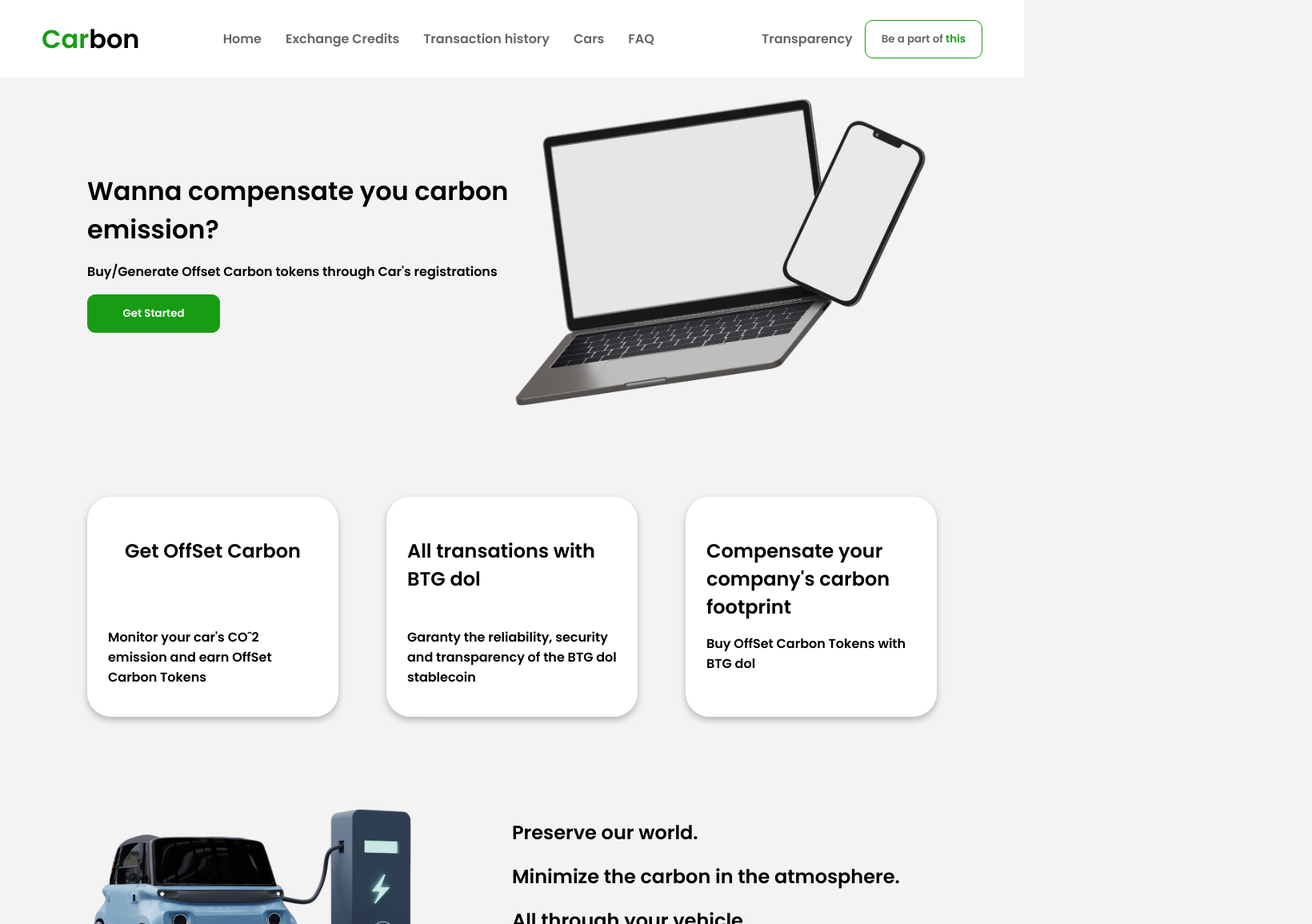
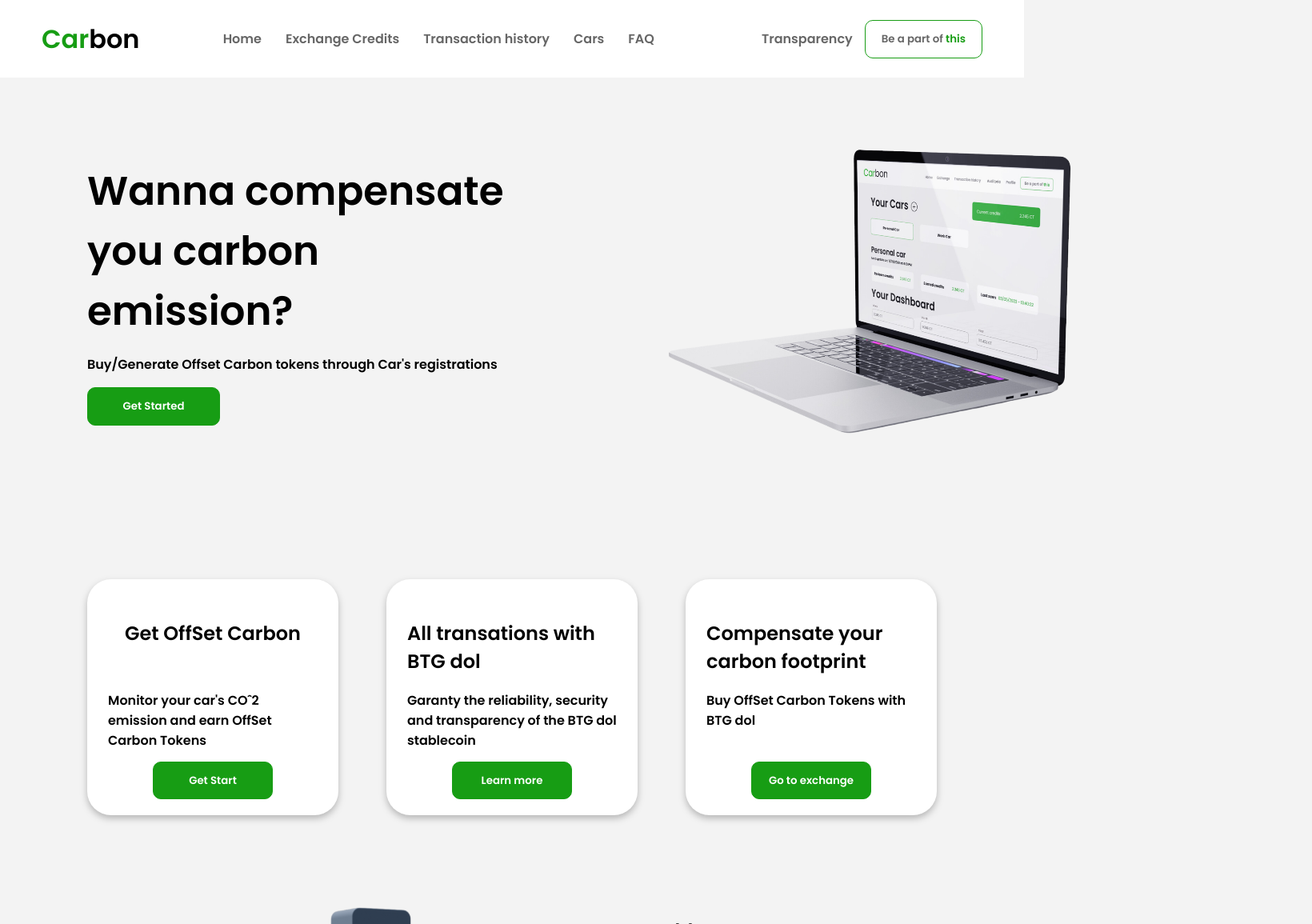
Before and after one commit to hackathon-blockchain-inteli/car-bon-project, a React (Vite) app in the folder frontend/: page / in a window 1280 px wide. Shown: the top 1155 px of the page at 80% size, 1640 px wide, since content can reach past the window. Built offline with nearby package versions, Linux system fonts and the light colour scheme.

Commit message:
style: changes in style pages

```diff
--- a/frontend/src/main.tsx
+++ b/frontend/src/main.tsx
@@ -6,7 +6,7 @@ import Exchange from './pages/Exchange/Exchange.tsx';
 import Transparency from './pages/Transparency/Transparency.tsx';
 import Home from './pages/Home/Home.tsx';
 import Cars from './pages/Cars/Cars.tsx';
-import Faq from './pages/Faq/faq.tsx';
+import Faq from './pages/Faq/Faq.tsx';
 
 
 const router = createBrowserRouter([
--- a/frontend/src/pages/Faq/Faq.tsx
+++ b/frontend/src/pages/Faq/Faq.tsx
@@ -11,7 +11,7 @@ const Faq: React.FC = () => {
       <div className={styles.container}>
         <div><h1>All about BTG dol</h1></div>
         <div className={styles.cardlist} >
-            <h2>What is a <span>stable coin?</span></h2>
+            <h2>What is a <span>stablecoin?</span></h2>
             <p>Stablecoins são, em geral, criptomoedas projetadas para manter um valor estável em relação a uma determinada moeda fiduciária, como o dólar americano. Ao contrário de outras criptomoedas que são conhecidas por sua volatilidade, as stablecoins são projetadas para serem estáveis e previsíveis em seu valor de mercado. Cada token da stablecoin representa uma unidade dessa moeda. Além disso, as stablecoins também podem ser usadas para transferências de valor rápidas e baratas, sem as taxas e limitações associadas às transferências tradicionais de moedas fiduciárias.</p>
         </div>
         <div className={styles.cardlist} >
--- a/frontend/src/pages/Home/Home.module.scss
+++ b/frontend/src/pages/Home/Home.module.scss
@@ -24,10 +24,11 @@ body, html{
     display: flex;
     flex-direction: column;
     justify-content: center;
+    align-items: flex-start;
     width: 50%;
     img{
-      width: 519px;
-      height: 395;
+     width: 1000px;
+     height: 500px;
     }
 
     button{
@@ -45,6 +46,7 @@ body, html{
     h1{
       font-family: 'Poppins', sans-serif;
       margin: 0;
+      font-size: 50px;
     }
 
     p{
@@ -70,6 +72,7 @@ body, html{
     flex-direction: column;
     justify-content: center;
     align-items: center;
+    padding-bottom: 20px;
     filter: drop-shadow(0px 4px 4px rgba(0, 0, 0, 0.25));
 
     h2{
@@ -86,9 +89,22 @@ body, html{
       padding-right: 26px;
       padding-left: 26px;
       height: 50%;
+      margin: 0;
+    }
+
+    button{
+      font-family: 'Poppins', sans-serif;
+      color: white;
+      width: 150px;
+      height: 70px;
+      background: #179D14;
+      border: 1px solid #179D14;
+      border-radius: 10px;
+      cursor: pointer;
     }
   }
 }
+
 
 .infoCar{
   display: flex;
--- a/frontend/src/pages/Home/Home.tsx
+++ b/frontend/src/pages/Home/Home.tsx
@@ -2,7 +2,7 @@ import React from 'react';
 import styles from "./Home.module.scss";
 import NavBar from '../../componentes/NavBar/NavBar';
 import FootBar from '../../componentes/FootBar/FootBar';
-import Mockap from '../../assets/mockap.png'
+import Mockup from '../../assets/mockup.png'
 import car from '../../assets/car.png';
 import stplace from '../../assets/stplace.png';
 import ndplace from '../../assets/ndplace.png';
@@ -20,21 +20,24 @@ const Home: React.FC = () => {
             <button>Get Started</button>
           </div>
           <div>
-            <img src={Mockap}></img>
+            <img src={Mockup}></img>
           </div>
         </div>
         <div className={styles.benefits}>
           <div>
             <h2>Get OffSet Carbon</h2>
             <p>Monitor your car's COˆ2 emission and earn OffSet Carbon Tokens</p>
+            <button>Get Start</button>
           </div>
           <div>
             <h2>All transations with BTG dol</h2>
             <p>Garanty the reliability, security and transparency of the BTG dol stablecoin</p>
+            <button>Learn more</button>
           </div>
           <div>
-            <h2>Compensate your company's carbon footprint</h2>
+            <h2>Compensate your carbon footprint</h2>
             <p>Buy OffSet Carbon Tokens with BTG dol</p>
+            <button>Go to exchange</button>
           </div>
         </div>
         <div className={styles.infoCar}>
```
Also changed, not shown: frontend/src/assets/Mockup.png (added), frontend/src/assets/mockap.png (deleted).
